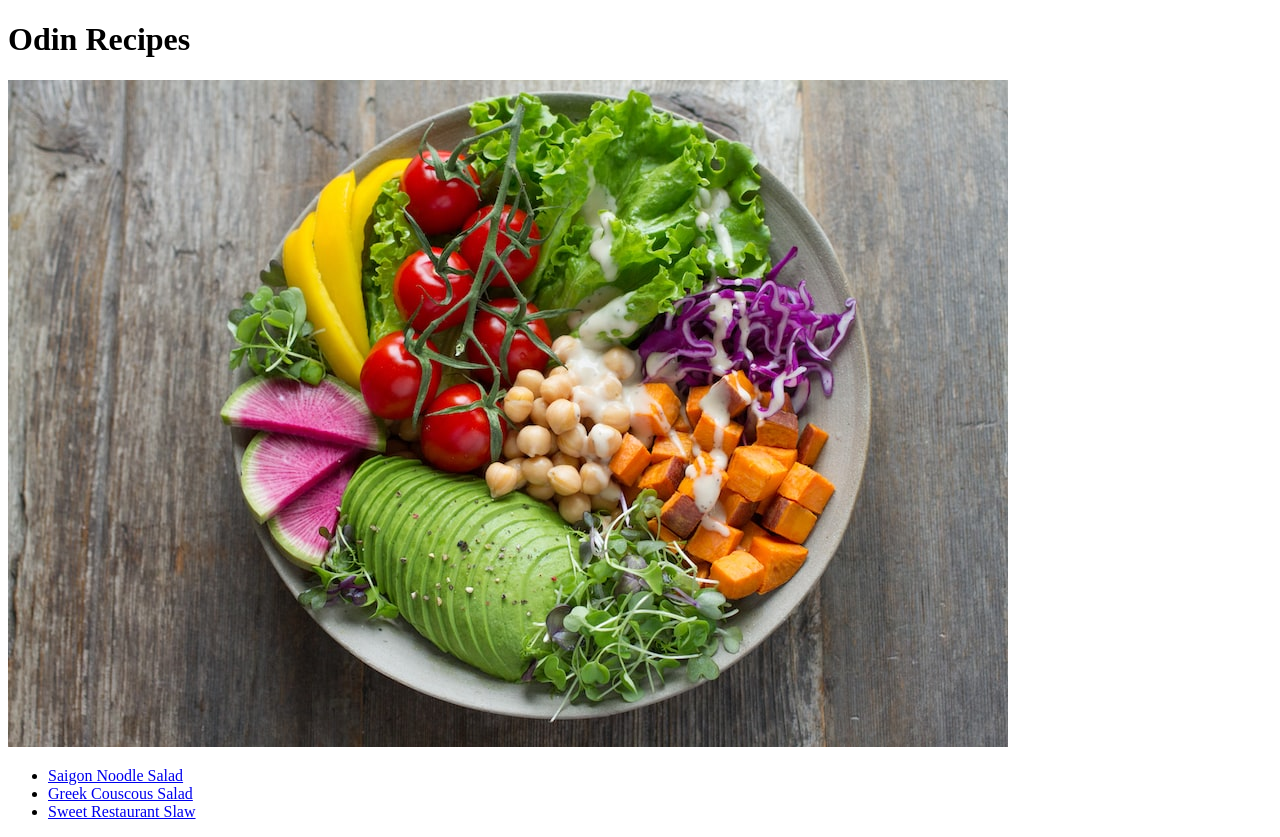
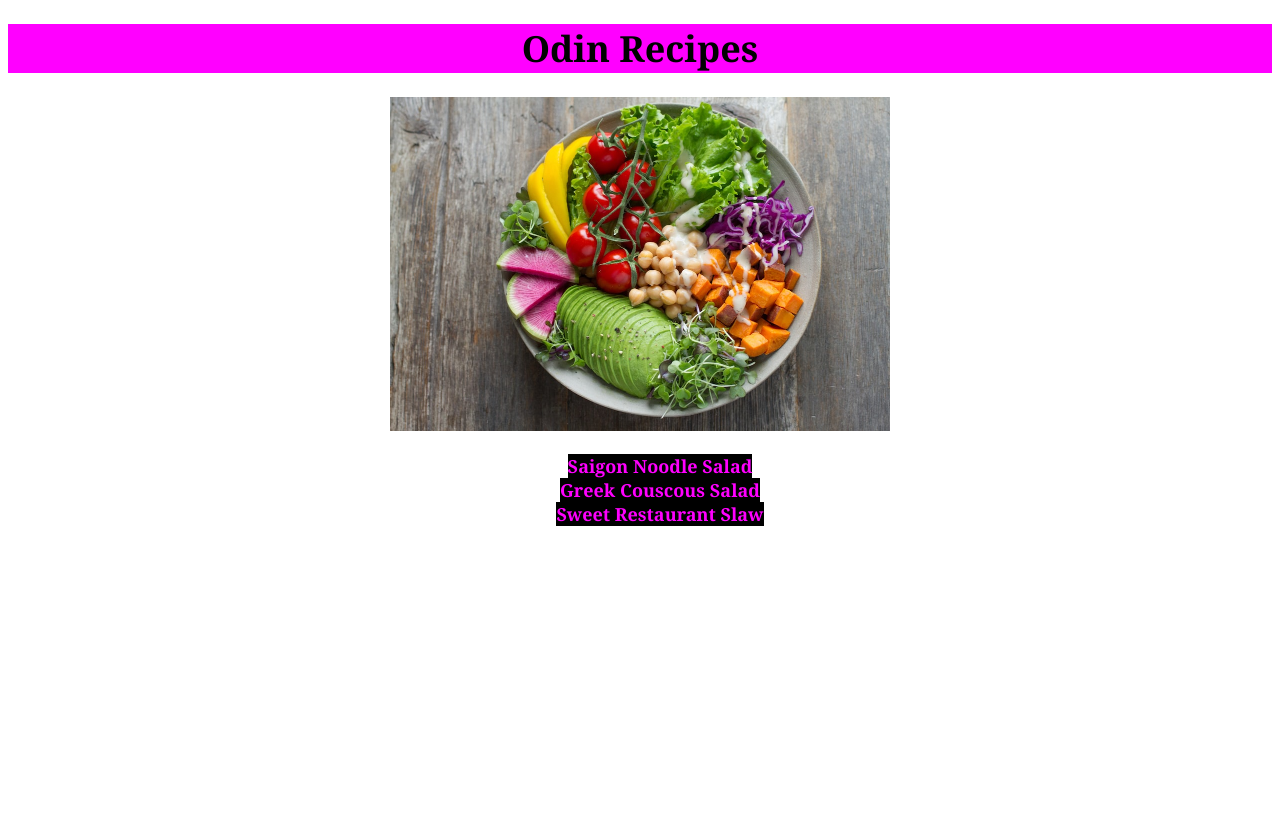
Before and after one commit to AvuyileT/odin-recipes, a plain HTML site: page index.html in a window 1280 px wide. After the commit the page ends 800 px from the top, so only its background shows below. Drawn offline with Linux system fonts and the light colour scheme.

Commit message:
added style.css file for index.html and styled it.

```diff
--- a/index.html
+++ b/index.html
@@ -2,7 +2,9 @@
 <html lang="en">
     <head>
         <meta charset="UTF=8">
+        <meta name="viewport" content="width=device-width, initial-scale=1.0">
         <title>Odin Recipes</title>
+        <link rel="stylesheet" href="./style.css">
     </head>
     <body>
         <h1>Odin Recipes</h1>
--- /dev/null
+++ b/style.css
@@ -0,0 +1,25 @@
+body {
+    font-family: 'Cambria', 'Cochin', Georgia, Times, 'Times New Roman', serif;
+    font-size: 18px;
+    font-weight: bold;
+    text-align: center;
+}
+
+h1 {
+    background-color: magenta;
+}
+
+img {
+    height: auto;
+    width: 500px;
+}
+
+ul {
+    list-style-type: none;
+}
+
+a {
+    text-decoration: none;
+    color: magenta;
+    background-color: black;
+}
```
